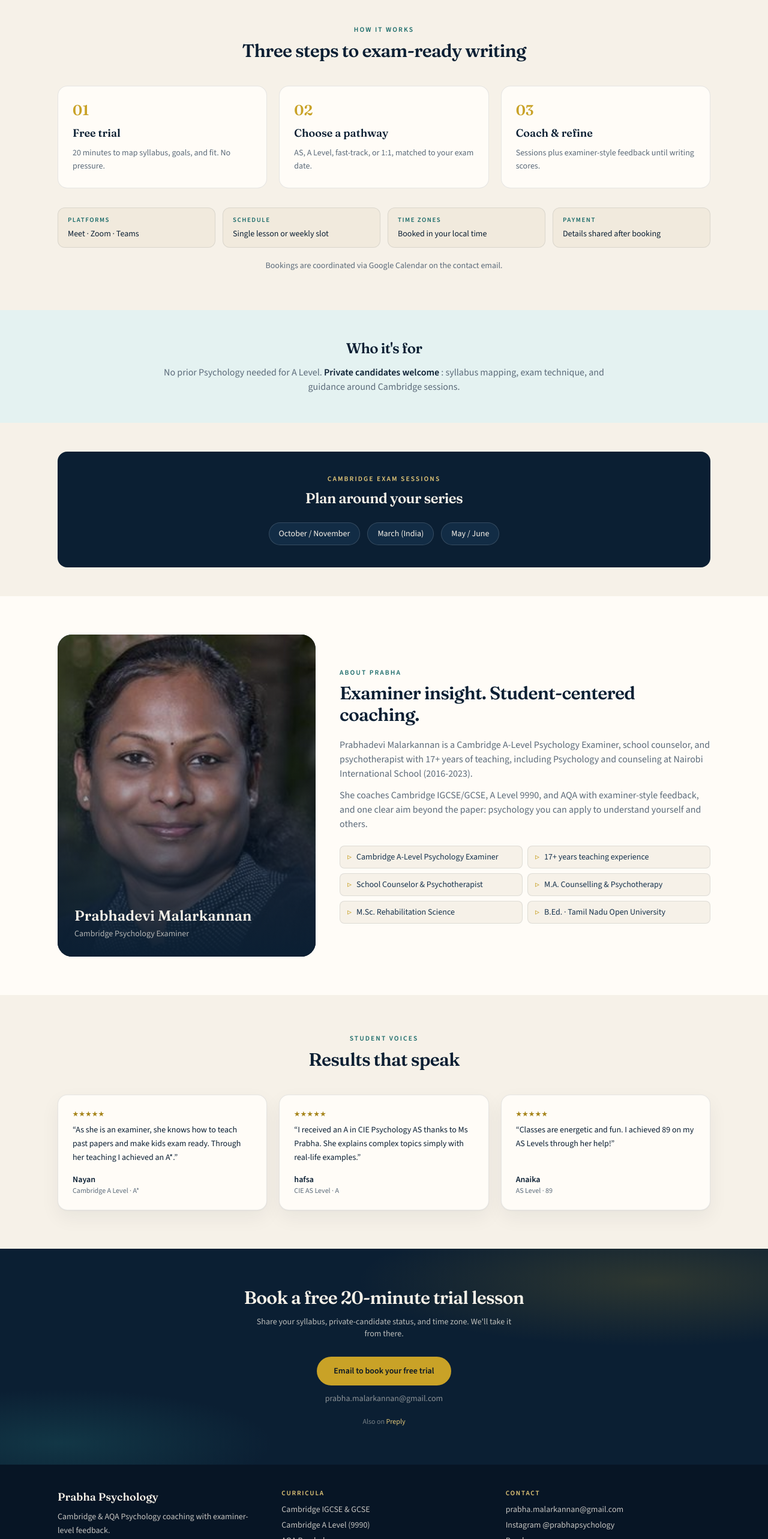
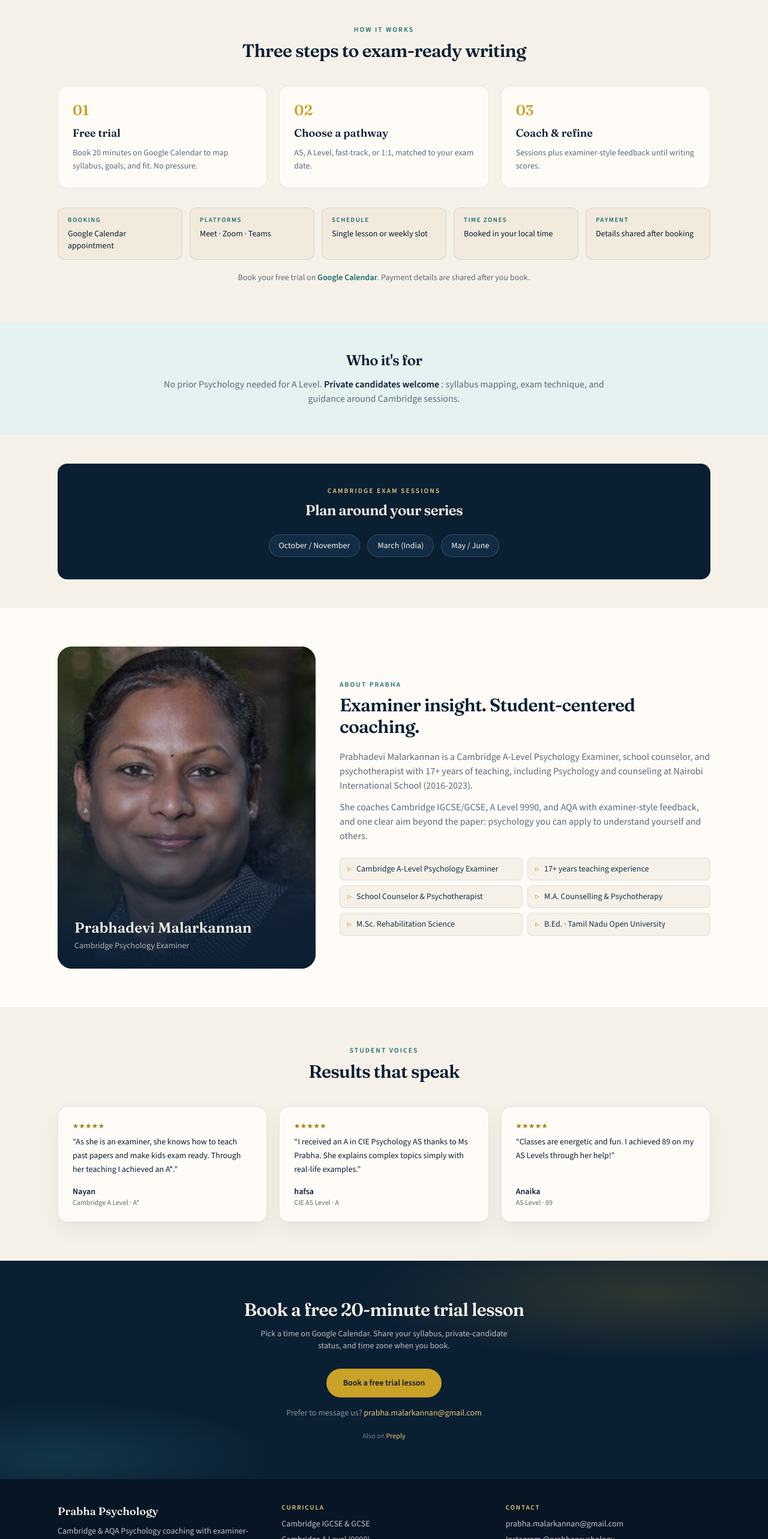
Before and after one commit to kavkool/prabha-psychology-academy, a Next.js app: page / in a window 1280 px wide. Shown: the part 1653-4219 px from the top of the page at 60% size. Built offline with nearby package versions, Linux system fonts and the light colour scheme; no server answers.

Commit message:
Wire Google Calendar booking URL into primary trial CTAs.
Primary book/trial buttons open the appointment link in a new tab; mailto stays for secondary message-us/email support only.

```diff
--- a/src/components/FinalCta.tsx
+++ b/src/components/FinalCta.tsx
@@ -1,4 +1,4 @@
-import { CONTACT_EMAIL, PREPLY_URL, trialMailto } from "@/lib/site";
+import { BOOKING_URL, CONTACT_EMAIL, PREPLY_URL } from "@/lib/site";
 
 export function FinalCta() {
   return (
@@ -16,16 +16,26 @@ export function FinalCta() {
           Book a free 20-minute trial lesson
         </h2>
         <p className="mx-auto mt-3 max-w-md text-sm text-cream/75">
-          Share your syllabus, private-candidate status, and time zone. We&apos;ll
-          take it from there.
+          Pick a time on Google Calendar. Share your syllabus, private-candidate
+          status, and time zone when you book.
         </p>
         <a
-          href={trialMailto(CONTACT_EMAIL)}
+          href={BOOKING_URL}
+          target="_blank"
+          rel="noopener noreferrer"
           className="mt-7 inline-flex items-center justify-center rounded-full bg-gold px-7 py-3.5 text-sm font-semibold text-navy-deep transition-transform hover:-translate-y-0.5 hover:bg-gold-soft"
         >
-          Email to book your free trial
+          Book a free trial lesson
         </a>
-        <p className="mt-3 text-sm text-cream/55">{CONTACT_EMAIL}</p>
+        <p className="mt-4 text-sm text-cream/55">
+          Prefer to message us?{" "}
+          <a
+            href={`mailto:${CONTACT_EMAIL}`}
+            className="text-gold-soft underline-offset-2 hover:underline"
+          >
+            {CONTACT_EMAIL}
+          </a>
+        </p>
         <p className="mt-5 text-xs text-cream/45">
           Also on{" "}
           <a
--- a/src/components/Header.tsx
+++ b/src/components/Header.tsx
@@ -1,7 +1,7 @@
 "use client";
 
 import { useState } from "react";
-import { CONTACT_EMAIL, NAV_LINKS, SITE_NAME, trialMailto } from "@/lib/site";
+import { BOOKING_URL, NAV_LINKS, SITE_NAME } from "@/lib/site";
 
 export function Header() {
   const [open, setOpen] = useState(false);
@@ -48,7 +48,9 @@ export function Header() {
 
         <div className="flex items-center gap-2">
           <a
-            href={trialMailto(CONTACT_EMAIL)}
+            href={BOOKING_URL}
+            target="_blank"
+            rel="noopener noreferrer"
             className="hidden rounded-full bg-navy px-4 py-2 text-sm font-semibold text-cream transition-colors hover:bg-teal sm:inline-flex"
           >
             Free trial lesson
@@ -91,7 +93,9 @@ export function Header() {
               </a>
             ))}
             <a
-              href={trialMailto(CONTACT_EMAIL)}
+              href={BOOKING_URL}
+              target="_blank"
+              rel="noopener noreferrer"
               className="mt-1 rounded-full bg-navy px-4 py-2.5 text-center text-sm font-semibold text-cream"
               onClick={() => setOpen(false)}
             >
--- a/src/components/Hero.tsx
+++ b/src/components/Hero.tsx
@@ -1,4 +1,4 @@
-import { CONTACT_EMAIL, trialMailto } from "@/lib/site";
+import { BOOKING_URL } from "@/lib/site";
 
 export function Hero() {
   return (
@@ -31,7 +31,9 @@ export function Hero() {
           </p>
           <div className="mt-8 flex flex-col gap-3 sm:flex-row sm:items-center lg:justify-start justify-center">
             <a
-              href={trialMailto(CONTACT_EMAIL)}
+              href={BOOKING_URL}
+              target="_blank"
+              rel="noopener noreferrer"
               className="inline-flex items-center justify-center rounded-full bg-gold px-6 py-3.5 text-center text-sm font-semibold text-navy-deep shadow-lg shadow-navy-deep/20 transition-transform hover:-translate-y-0.5 hover:bg-gold-soft"
             >
               Book a free trial lesson
--- a/src/components/HowItWorks.tsx
+++ b/src/components/HowItWorks.tsx
@@ -1,8 +1,10 @@
+import { BOOKING_URL } from "@/lib/site";
+
 const STEPS = [
   {
     n: "01",
     title: "Free trial",
-    body: "20 minutes to map syllabus, goals, and fit. No pressure.",
+    body: "Book 20 minutes on Google Calendar to map syllabus, goals, and fit. No pressure.",
   },
   {
     n: "02",
@@ -17,6 +19,7 @@ const STEPS = [
 ];
 
 const LOGISTICS = [
+  { label: "Booking", value: "Google Calendar appointment" },
   { label: "Platforms", value: "Meet · Zoom · Teams" },
   { label: "Schedule", value: "Single lesson or weekly slot" },
   { label: "Time zones", value: "Booked in your local time" },
@@ -62,7 +65,7 @@ export function HowItWorks() {
           ))}
         </ol>
 
-        <div className="mt-8 grid gap-3 sm:grid-cols-2 lg:grid-cols-4">
+        <div className="mt-8 grid gap-3 sm:grid-cols-2 lg:grid-cols-5">
           {LOGISTICS.map((item) => (
             <div
               key={item.label}
@@ -77,7 +80,16 @@ export function HowItWorks() {
         </div>
 
         <p className="mt-5 text-center text-sm text-ink-muted">
-          Bookings are coordinated via Google Calendar on the contact email.
+          Book your free trial on{" "}
+          <a
+            href={BOOKING_URL}
+            target="_blank"
+            rel="noopener noreferrer"
+            className="font-semibold text-teal underline-offset-2 hover:underline"
+          >
+            Google Calendar
+          </a>
+          . Payment details are shared after you book.
         </p>
       </div>
     </section>
--- a/src/components/Packages.tsx
+++ b/src/components/Packages.tsx
@@ -1,4 +1,4 @@
-import { CONTACT_EMAIL, trialMailto } from "@/lib/site";
+import { BOOKING_URL } from "@/lib/site";
 
 const PACKAGES = [
   {
@@ -121,7 +121,9 @@ export function Packages() {
 
         <div className="mt-8 text-center">
           <a
-            href={trialMailto(CONTACT_EMAIL)}
+            href={BOOKING_URL}
+            target="_blank"
+            rel="noopener noreferrer"
             className="inline-flex items-center justify-center rounded-full bg-navy px-6 py-3 text-sm font-semibold text-cream transition-colors hover:bg-teal"
           >
             Book a free trial lesson
--- a/src/lib/site.ts
+++ b/src/lib/site.ts
@@ -8,6 +8,12 @@ export const CONTACT_EMAIL =
   process.env.NEXT_PUBLIC_CONTACT_EMAIL ||
   process.env.CONTACT_EMAIL ||
   "prabha.malarkannan@gmail.com";
+
+/** Google Calendar appointment scheduling link for free trial lessons */
+export const BOOKING_URL =
+  process.env.NEXT_PUBLIC_BOOKING_URL ||
+  process.env.BOOKING_URL ||
+  "https://calendar.app.google/wDt5SsP83a1bCemX9";
 
 export const INSTAGRAM_HANDLE = "@prabhapsychology";
 export const INSTAGRAM_URL =
@@ -39,10 +45,11 @@ Anything I should know:
 
 Thank you.`;
 
-/** @deprecated Use trialMailto; kept as alias for older imports */
+/** @deprecated Primary booking uses BOOKING_URL; kept for email-support fallbacks */
 export const CONSULTATION_SUBJECT = TRIAL_SUBJECT;
 export const CONSULTATION_BODY = TRIAL_BODY;
 
+/** Mailto for secondary email / message-us links only — not primary trial CTAs */
 export function trialMailto(email: string = CONTACT_EMAIL): string {
   const params = new URLSearchParams({
     subject: TRIAL_SUBJECT,
```
Also changed, not shown: 2 other files (tests, documents, lock files or other folders).
